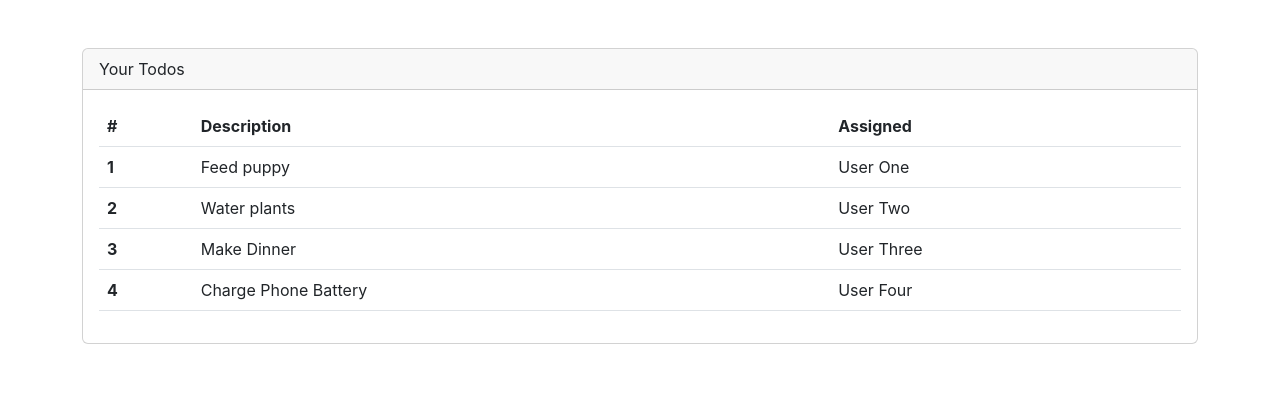
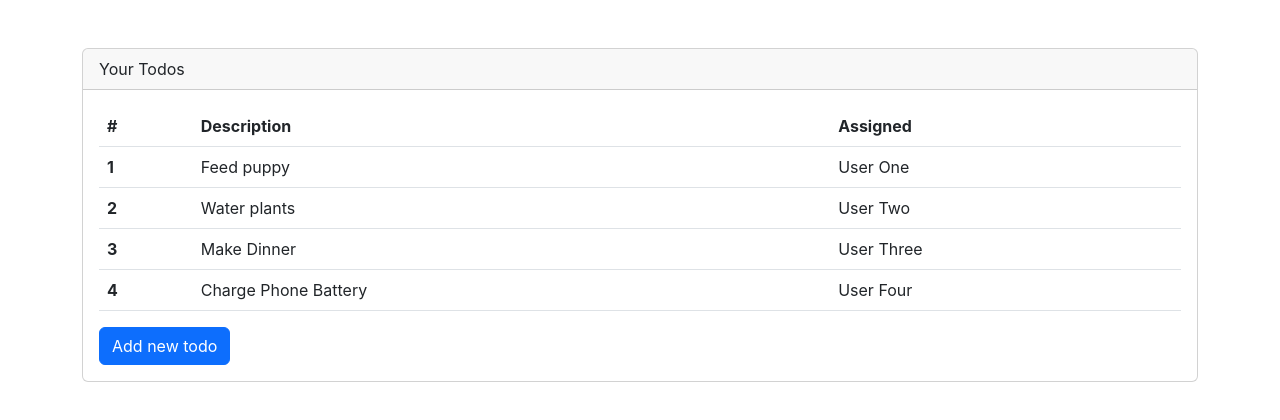
Before and after one commit to nibchee/React_Notes, a React (Create React App) app: page / in a window 1280 px wide. Shown: the top 420 px of the page. Built offline with nearby package versions, Linux system fonts and the light colour scheme.

Commit message:
Adding Click Listeners

```diff
--- a/src/App.js
+++ b/src/App.js
@@ -3,19 +3,35 @@ import TodoTable from './components/ToDoTable';
 
 function App() {
   //array of objects
-  const todos=[
-    {rowNumber:1,rowDescription:'Feed puppy',rowAssigned:'User One'},
-    {rowNumber:2,rowDescription:'Water plants',rowAssigned:'User Two'},
-    {rowNumber:3,rowDescription:'Make Dinner',rowAssigned:'User Three'},
-    {rowNumber:4,rowDescription:'Charge Phone Battery',rowAssigned:'User Four'}
+  const todos = [
+    { rowNumber: 1, rowDescription: 'Feed puppy', rowAssigned: 'User One' },
+    { rowNumber: 2, rowDescription: 'Water plants', rowAssigned: 'User Two' },
+    { rowNumber: 3, rowDescription: 'Make Dinner', rowAssigned: 'User Three' },
+    { rowNumber: 4, rowDescription: 'Charge Phone Battery', rowAssigned: 'User Four' }
   ]
+
+  const addTodo = () => {
+    if (todos.length > 0) {
+      const newTodo = {
+        rowNumber: todos.length + 1,
+        rowDescription: 'New Todo',
+        rowAssigned: 'user Three'
+      }
+      todos.push(newTodo);
+      console.log(todos);
+    }
+    console.log('Our add Todo btn has been clicked')
+  }
 
   return (
     <div className="mt-5 container">
       <div className="card">
         <div className="card-header">Your Todos</div>
         <div className="card-body">
-         <TodoTable todos={todos}/>
+          <TodoTable todos={todos} />
+          <button className='btn btn-primary' onClick={addTodo}>
+            Add new todo
+          </button>
         </div>
       </div>
     </div>
--- a/src/components/ToDoRowItem.js
+++ b/src/components/ToDoRowItem.js
@@ -1,6 +1,6 @@
-function ToDoRowItem(props){
+function ToDoRowItem(props) {
 
-    return(
+    return (
         <tr>
             <th scope="row">{props.rowNumber}</th>
             <td>{props.rowDescription}</td>
--- a/src/components/ToDoTable.js
+++ b/src/components/ToDoTable.js
@@ -1,6 +1,6 @@
 import ToDoRowItem from "./ToDoRowItem"
 
-function TodoTable(props){
+function TodoTable(props) {
     return (
         <table className="table table-hover">
             <thead>
@@ -12,11 +12,11 @@ function TodoTable(props){
             </thead>
             <tbody>
 
-          {props.todos.map(todo=>(
+                {props.todos.map(todo => (
                     <ToDoRowItem
                         rowNumber={todo.rowNumber}
                         rowDescription={todo.rowDescription}
-            rowAssigned={todo.rowAssigned}/>
+                        rowAssigned={todo.rowAssigned} />
                 ))}
 
             </tbody>
```
Lines whose indentation alone changed are shown as unchanged.
